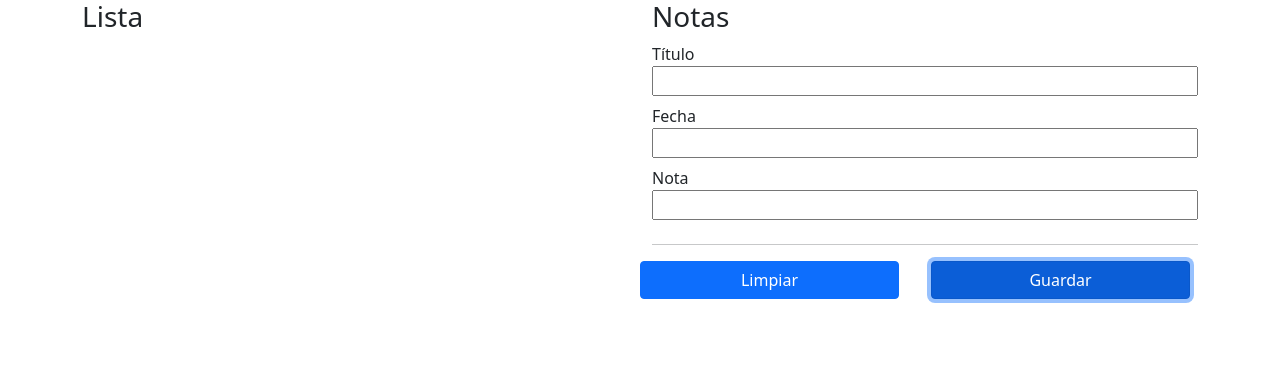
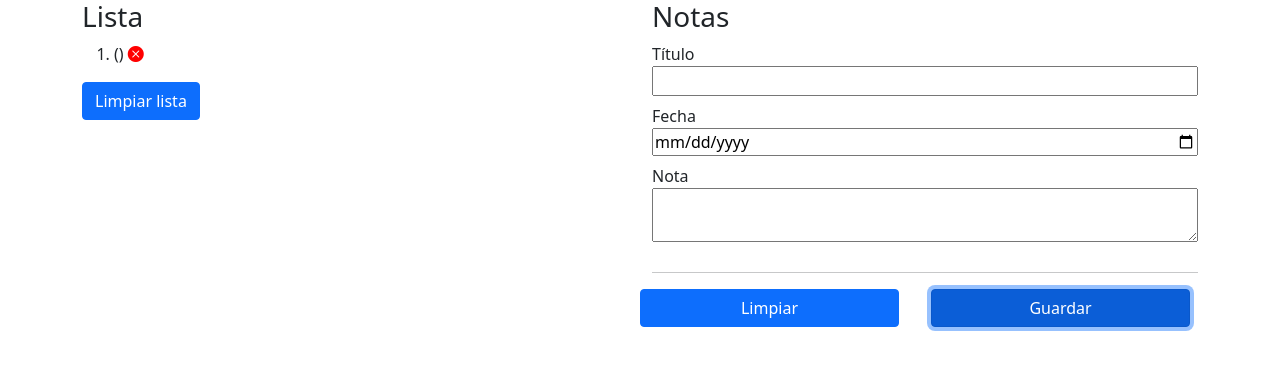
Before and after one commit to Angela-MP/notas, a React (Create React App) app: page / in a window 1280 px wide. Both pictures are taken after a click on the button "Guardar". Shown: the top 370 px of the page. Built offline with nearby package versions, Linux system fonts and the light colour scheme.

Commit message:
Se agregaron dos botones, uno elimina las notas de la lista y el otro limpia el formulario. También se agregó un ícono que elimina una nota individualmente.

```diff
--- a/public/index.html
+++ b/public/index.html
@@ -25,7 +25,7 @@
       Learn how to configure a non-root public URL by running `npm run build`.
     -->
     <link href="https://cdn.jsdelivr.net/npm/bootstrap@5.1.3/dist/css/bootstrap.min.css" rel="stylesheet" integrity="sha384-1BmE4kWBq78iYhFldvKuhfTAU6auU8tT94WrHftjDbrCEXSU1oBoqyl2QvZ6jIW3" crossorigin="anonymous">
-
+    <link rel="stylesheet" href="https://cdn.jsdelivr.net/npm/bootstrap-icons@1.8.1/font/bootstrap-icons.css">
     <title>Notas App</title>
   </head>
   <body>
--- a/src/App.jsx
+++ b/src/App.jsx
@@ -1,20 +1,23 @@
 import { useState } from "react";
 function App() {
-  //Declaración de state: "hooks"
+  //"hooks"
   const [inputState, setInputState] =  useState({
     titulo: "",
     fecha: "",
     nota: "",
   }); //valor inicial del State
 
-  const handleInputChange= (event) => {
+  const initialState = JSON.parse (localStorage.getItem("notas")) || [];
+  const [notas, setNotas] = useState(initialState);
+
+  const handleInputChange = (event) => {
     setInputState({
     ...inputState,
     [event.target.name]: event.target.value,
     });
    };
- //botón limpiar
-  const handleInputClean = () => {
+ //botón limpiar formulario
+  const handleClickLimpiar = () => {
     setInputState({
         titulo: "",
         fecha: "",
@@ -22,15 +25,64 @@ function App() {
     });
    };
 
-   const handleClickGuardar = () =>{
-     localStorage.setItem("notas", JSON.stringify(inputState))
+//botón limpiar lista de notas
+const handleClickLimpiarLista = () => {
+  setNotas([])
+  localStorage.setItem("notas",JSON.stringify([]));
+};
+
+  const handleBorrarNota = (index) =>{
+  const nuevoArreglo = []
+
+    notas.forEach((nota, i) =>{
+      if (index!==i){
+        nuevoArreglo.push(nota)
+      }
+    });
+    localStorage.setItem("notas", JSON.stringify(nuevoArreglo))
+    setNotas([...nuevoArreglo])
    };
+
+   const handleClickGuardar = ()=> {
+    setNotas([...notas, inputState])
+    localStorage.setItem("notas",JSON.stringify(notas));
+    handleClickLimpiar();
+    };
 
   return (
     <div className="App container">
       <div className="row">
         <div className="col">
             <h3>Lista</h3>
+            {notas.length===0 ? (
+              "Al momento no tienes notas guardadas. Puedes crear una en el formulario contiguo."
+              ) : (
+                <ol>
+                  {notas.map((item, index) => {
+                  return(
+                    <li key={index}>
+                      {item.titulo}({item.fecha})&nbsp;
+                      <i
+                      className="bi bi-x-circle-fill"
+                      onClick={() =>handleBorrarNota(index)}
+                      style={{
+                        color:"red",
+                        fontSize:"1.0rem",
+                        cursor:"pointer"
+                        }}
+                        >
+                        </i>
+                    </li>
+                  );
+                })}
+                </ol>
+              )}
+          <button
+            type="button"
+            className="btn btn-primary"
+            onClick={handleClickLimpiarLista}>
+            Limpiar lista
+          </button>
         </div>
         <div className="col">
       <h3>Notas</h3>
@@ -51,7 +103,7 @@ function App() {
           <input
             id="fecha"
             name="fecha"
-            type="text"
+            type="date"
             onChange={handleInputChange}
             value={inputState.fecha}
             style={{ width:"100%" }}
@@ -60,10 +112,9 @@ function App() {
       <br />
       <label className="mb-2" style={{ width:"100%" }}>
         Nota
-          <input
+          <textarea
             id="nota"
             name="nota"
-            type="text"
             onChange={handleInputChange}
             value={inputState.nota}
             style={{ width:"100%" }}
@@ -76,7 +127,7 @@ function App() {
         <button
             type="button"
             className="btn btn-primary"
-            onClick={handleInputClean}
+            onClick={handleClickLimpiar}
         >
             Limpiar
         </button>
@@ -93,12 +144,9 @@ function App() {
       </button>
       </span>
     </div>
-
     </div>
     </div>
     </div>
-
-
     </div>
   );
 }
```
